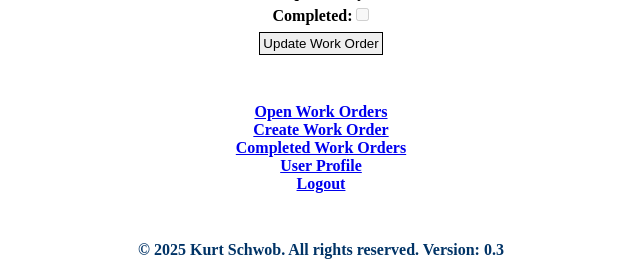
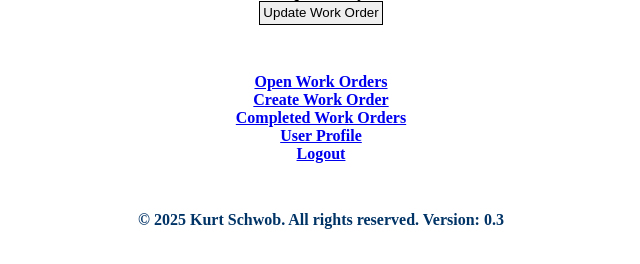
Before and after one commit to Schwoby/work-order-system, a Flask app: template templates/wo_edit.html in a window 1280 px wide. Shown: the part 466-730 px from the top of the page, without its empty margins (319-959 px from the left). Run offline with Flask 3, Linux system fonts and the light colour scheme; the template is opened without the code that fills it: most values are stand-ins (such as "Sample title", 1, 10 or a date in 2020).

Commit message:
Refactor completion notes and completed checkbox

```diff
--- a/templates/wo_edit.html
+++ b/templates/wo_edit.html
@@ -11,15 +11,19 @@
 
 <form action="{{ url_for('workorders.update', wo_id=wo['id']) }}" method="post">
   <input type="hidden" name="id" value="{{ wo['id'] }}">
+
   <label><b>Subject:</b><br>
     <input type="text" name="subject" value="{{ wo['subject'] }}" required>
   </label>
+
   <label><b>Description:</b><br>
     <textarea name="body" rows="4" cols="60" class='left' required>{{ wo['body'] }}</textarea>
   </label>
+
   <label><b>Area:</b><br>
     <input type="text" name="room" value="{{ wo['room'] or '' }}">
   </label>
+
   <label><b>Date / Time Needed:</b><br>
     <input
       type="datetime-local"
@@ -27,21 +31,20 @@
       value="{{ wo['needed']|replace(' ','T') if wo['needed'] else '' }}"
       step="60">
   </label>
+
   <label><b>Requested For:</b><br>
     <input type="text" name="requested_for" value="{{ wo['requested_for'] or '' }}">
   </label>
+
   <p><b>Requested By:</b> {{ display_requested_by(wo['requested_by']) }}</p>
 
   {% if current_effective_perm in (2, 3) %}
     <label><b>Completion Notes:</b><br>
       <textarea name="completion_text" rows="3" cols="60" class='left'>{{ wo['completion_text'] or '' }}</textarea>
     </label>
+
     <label><b>Completed:</b>
       <input type="checkbox" name="completed" {% if wo['completed'] %}checked{% endif %}>
-  </label>
-  {% else %}
-  <label><b>Completed:</b>
-    <input type="checkbox" name="completed" {% if wo['completed'] %}checked{% endif %} disabled>
     </label>
   {% endif %}
 
```
Lines whose indentation alone changed are shown as unchanged.
